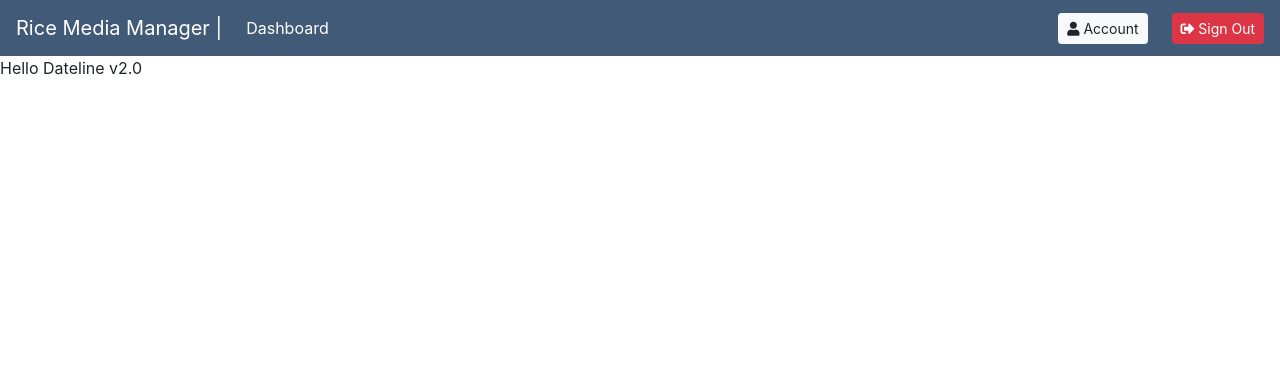
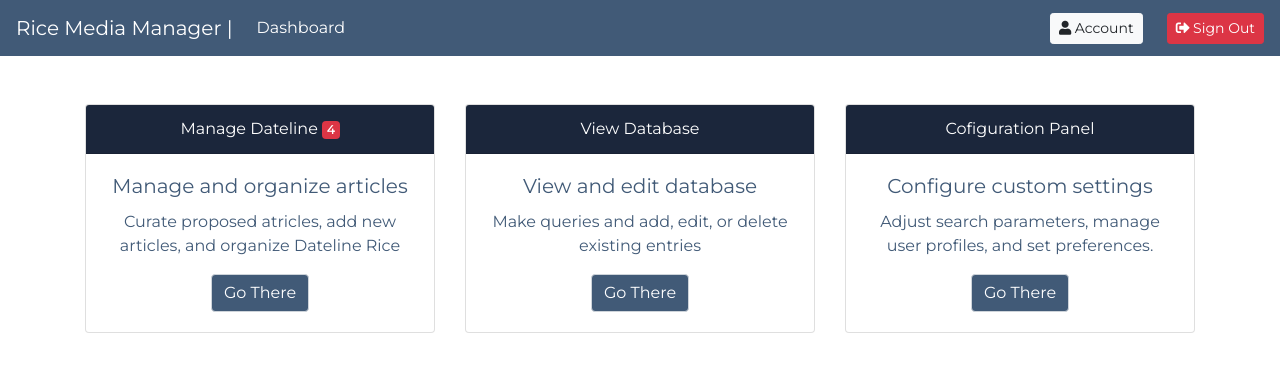
Before and after one commit to SahilPatnayakuni/DatelineRice2.0, a Django app: page /index in a window 1280 px wide. Shown: the top 372 px of the page. Run offline with Django 3.2, Linux system fonts and the light colour scheme; some libraries are stand-ins or nearby versions.

Commit message:
cards created

```diff
--- a/UIUX/Dateline/dateline_app/templates/index.html
+++ b/UIUX/Dateline/dateline_app/templates/index.html
@@ -20,6 +20,31 @@
  <!--vue.js files -->
  <script src=”https://cdn.jsdelivr.net/npm/vue@2.5.13/dist/vue.js"></script>
  <script src=”https://cdn.jsdelivr.net/npm/vue-resource@1.3.5"></script>
+ <style>
+     body {
+        font-family: 'Montserrat', sans-serif;
+        color: #415A77
+      }
+      h1 {
+        font-family: 'Montserrat', sans-serif;
+        font-weight: 100;
+        color: #415A77
+      }
+      .input-group-text {
+        color: white;
+        background-color: #415A77
+      }
+      .btn-primary {
+        color: white;
+        background-color: #415A77;
+        border-color: #ced4da
+      }
+      .card-header {
+        background-color: #1B263B;
+        color: white
+      }
+
+</style>
 
  <nav class="navbar navbar-expand-lg navbar-dark" style="background-color: #415A77">
     <a class="navbar-brand" href="dashboard.html">Rice Media Manager |</a>
@@ -40,6 +65,50 @@
     </div>
  </nav>
 
- Hello Dateline v2.0
+ <div class="container" style="margin-top:48px">
+  <div class="row">
+
+    <div class="col-md-4">
+      <div class="card text-center">
+        <div class="card-header">
+          Manage Dateline  <span class="badge badge-danger">4</span>
+        </div>
+        <div class="card-body">
+          <h5 class="card-title">Manage and organize articles</h5>
+          <p class="card-text">Curate proposed atricles, add new articles, and organize Dateline Rice</p>
+          <a href="dateline.html" class="btn btn-primary">Go There</a>
+        </div>
+
+      </div>
+    </div>
+    <div class="col-md-4">
+      <div class="card text-center">
+        <div class="card-header">
+          View Database
+        </div>
+        <div class="card-body">
+          <h5 class="card-title">View and edit database</h5>
+          <p class="card-text">Make queries and add, edit, or delete existing entries</p>
+          <a href="#" class="btn btn-primary">Go There</a>
+        </div>
+
+      </div>
+    </div>
+    <div class="col-md-4">
+      <div class="card text-center">
+        <div class="card-header">
+          Cofiguration Panel
+        </div>
+        <div class="card-body">
+          <h5 class="card-title">Configure custom settings</h5>
+          <p class="card-text">Adjust search parameters, manage user profiles, and set preferences.</p>
+          <a href="#" class="btn btn-primary">Go There</a>
+        </div>
+
+      </div>
+    </div>
+  </div>
+</div>
+
 </body>
 </html>
```
